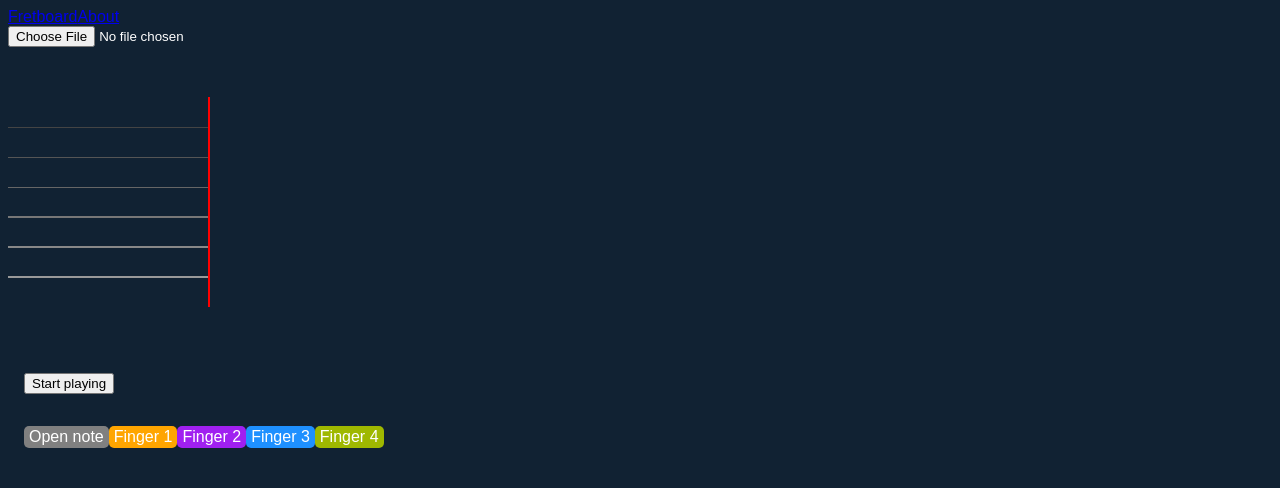
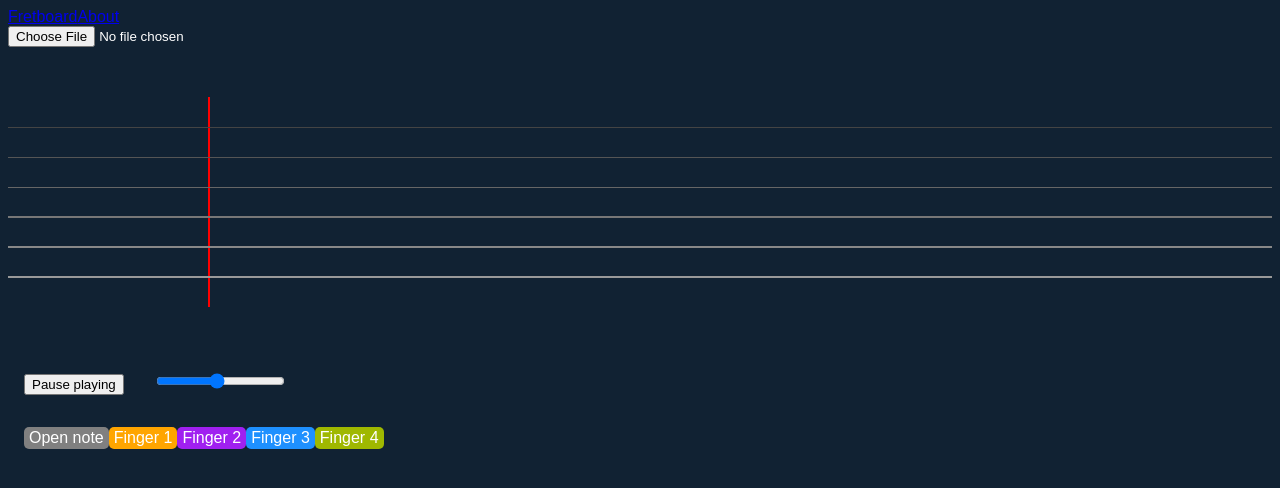
Before and after one commit to Isinlor/guitar, a Vue app: page / in a window 1280 px wide. Both pictures are taken after a click on the button "Start playing". Shown: the top 488 px of the page. Built offline with nearby package versions, Linux system fonts and the light colour scheme.

Commit message:
Make it possible to play the tabs and adjust the speed.

```diff
--- a/src/components/TrackComponent.vue
+++ b/src/components/TrackComponent.vue
@@ -1,9 +1,12 @@
 <script setup lang="ts">
 
-import { computed } from 'vue';
+import { computed, ref, watch } from 'vue';
 import { NoteEventWithFingeringAndAlternatives, TrackFingeringWithAlternatives } from '../model/types';
+import { useWindowSize } from '@vueuse/core'
 
-const conversion = computed(() => 30 / music.value.reduce((acc, tab) => Math.min(acc, tab.durationMs), Infinity));
+const windowSize = useWindowSize();
+
+const conversion = computed(() => 25 / music.value.reduce((acc, tab) => Math.min(acc, tab.durationMs), Infinity));
 
 const offset = 200;
 
@@ -31,17 +34,56 @@ const maxTimeMs = computed(() => {
   }, 0);
 });
 
+const tabs = ref<HTMLElement>();
+
+let playbackRateValue = 1;
+const playbackRate = computed({
+  get: () => playbackRateValue,
+  set: (value) => {
+    playbackRateValue = value;
+    if(animation.value) animation.value.playbackRate = value;
+  }
+});
+const playState = ref('idle');
+
+let animation = ref<Animation>();
+watch([music, maxTimeMs, conversion], () => {
+  if(animation.value) animation.value?.cancel();
+  animation.value = tabs.value?.animate(
+    { transform: `translate(${-maxTimeMs.value * conversion.value}px)` },
+    { duration: maxTimeMs.value, playbackRate: playbackRate.value }
+  );
+  pause();
+  if(!animation.value) return;
+  animation.value.onfinish = () => {
+    playState.value = 'finished';
+  };
+  animation.value.oncancel = () => {
+    playState.value = 'idle';
+  };
+}, { immediate: true });
+
+function play() {
+  animation.value?.play();
+  playState.value = 'running';
+}
+
+function pause() {
+  animation.value?.pause();
+  playState.value = 'paused';
+}
+
 </script>
 <template>
 
   <div class="track">
     <div class="indicator" :style="{ left: `${offset}px` }"></div>
     <div class="scroll-container">
-      <div class="tab-container">
+      <div class="tab-container" ref="tabs">
         <div class="tab-row" v-for="string in instrument.strings" :key="string">
           <div
             class="string" :class="{ [`string-${string}`]: true }"
-            :style="{ width: `${Math.ceil(offset + maxTimeMs * conversion)}px` }"
+            :style="{ width: `${Math.ceil(offset + maxTimeMs * conversion + windowSize.width.value)}px` }"
           ></div>
           <div
             v-for="tab in tabsGroupedByStrings[string]"
@@ -58,8 +100,10 @@ const maxTimeMs = computed(() => {
     </div>
   </div>
 
-  <button style="margin: 1rem;">Start playing</button>
-  <div class="time"></div>
+  <button style="margin: 1rem;" @click="play()" v-if="playState !== 'running'">Start playing</button>
+  <button style="margin: 1rem;" @click="pause()" v-else>Pause playing</button>
+  <input type="range" v-model="playbackRate" min="0.1" max="2" step="0.1" style="margin: 1rem;">
+
   <div style="margin: 1rem;">
     <span class="tag finger-0">Open note</span>
     <span class="tag finger-1">Finger 1</span>
```
